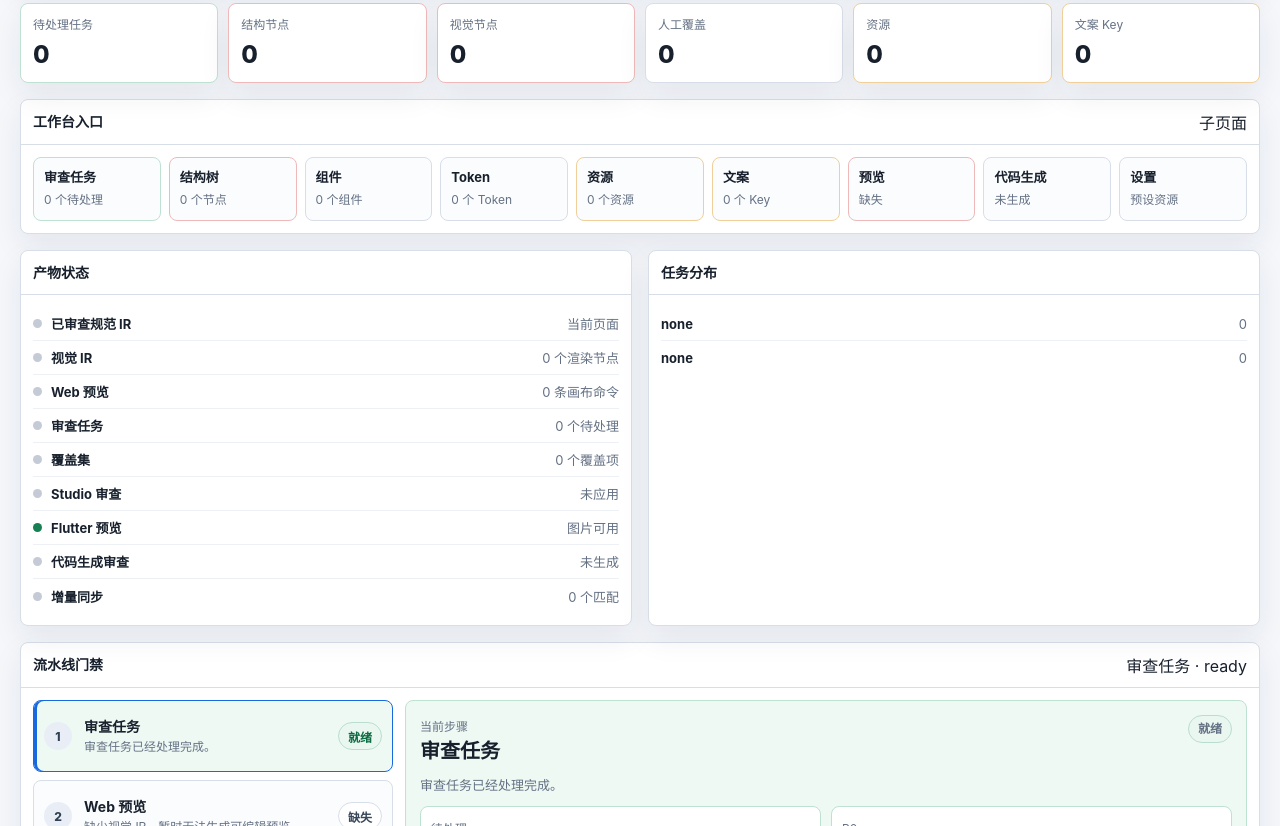
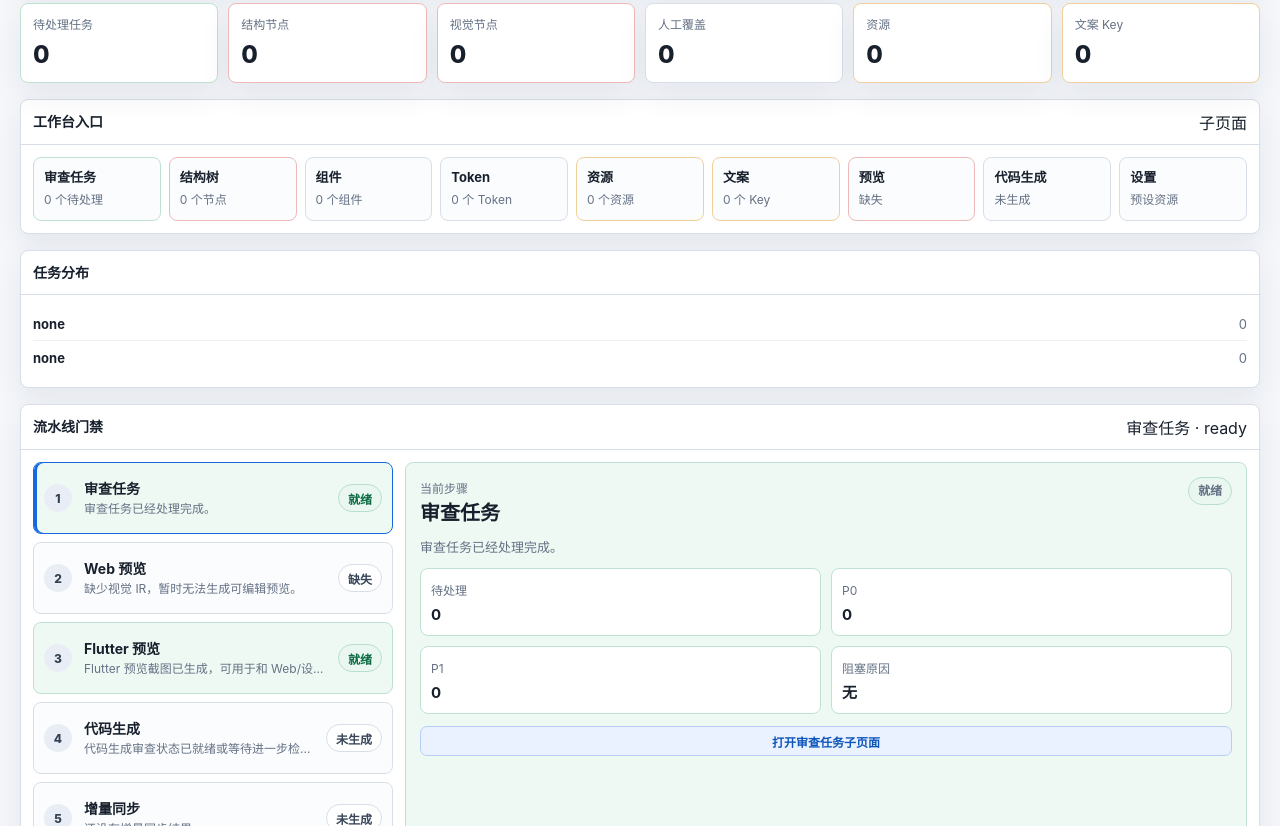
Before and after one commit to Zhangw1998/UXCompiler, a website with bundled scripts: page apps/workbench-web/index.html in a window 1280 px wide. Shown: the part 643-1469 px from the top of the page. Built offline with nearby package versions, Linux system fonts and the light colour scheme; files whose address does not match are found by name.

Commit message:
Remove redundant artifact status panel

```diff
--- a/apps/workbench-web/src/main.ts
+++ b/apps/workbench-web/src/main.ts
@@ -392,7 +392,6 @@ const zhCn: Record<string, string> = {
   "review": "需审查",
   "not-generated": "未生成",
   "Project Dashboard": "项目看板",
-  "Artifact Status": "产物状态",
   "Review Distribution": "任务分布",
   "Pipeline Gates": "流水线门禁",
   "Tasks": "任务",
@@ -589,33 +588,13 @@ function renderDashboard(model: WorkbenchModel): string {
         ${renderWorkbenchLauncherItem("settings", "设置", "预设资源", "neutral")}
       </div>
     </section>
-    <section class="two-column">
-      <div class="panel">
-        <div class="panel-header">
-          <h2>Artifact Status</h2>
-        </div>
-        <div class="status-list">
-          ${model.artifactStatus
-            .map(
-              (entry) => `
-                <div class="status-row">
-                  <span class="status-dot ${entry.present ? "is-good" : "is-muted"}"></span>
-                  <strong>${escapeHtml(entry.label)}</strong>
-                  <span>${escapeHtml(entry.note)}</span>
-                </div>
-              `
-            )
-            .join("")}
-        </div>
-      </div>
-      <div class="panel">
-        <div class="panel-header">
-          <h2>Review Distribution</h2>
-        </div>
-        <div class="compact-grid">
-          ${renderKeyValues(model.reviewSummary.byPriority)}
-          ${renderKeyValues(model.reviewSummary.byType)}
-        </div>
+    <section class="panel review-distribution-panel">
+      <div class="panel-header">
+        <h2>Review Distribution</h2>
+      </div>
+      <div class="compact-grid review-distribution-grid">
+        ${renderKeyValues(model.reviewSummary.byPriority)}
+        ${renderKeyValues(model.reviewSummary.byType)}
       </div>
     </section>
     <section class="panel">
--- a/apps/workbench-web/src/styles.css
+++ b/apps/workbench-web/src/styles.css
@@ -416,6 +416,14 @@ button {
   margin-bottom: 16px;
 }
 
+.review-distribution-panel {
+  margin-bottom: 16px;
+}
+
+.review-distribution-grid {
+  grid-template-columns: repeat(2, minmax(0, 1fr));
+}
+
 .project-pages-panel {
   margin-bottom: 16px;
 }
--- a/scripts/verify-workbench-web.mjs
+++ b/scripts/verify-workbench-web.mjs
@@ -182,6 +182,7 @@ try {
   assert.match(js, /pipeline-gate/);
   assert.match(js, /\/api\/workbench\/project-pages/);
   assert.match(js, /\/api\/workbench\/prototype-link/);
+  assert.doesNotMatch(js, /Artifact Status/);
   assert.doesNotMatch(js, /aside class="sidebar"/);
   assert.match(js, /资源导出需要处理/);
   assert.match(js, /视觉对比未通过/);
```
